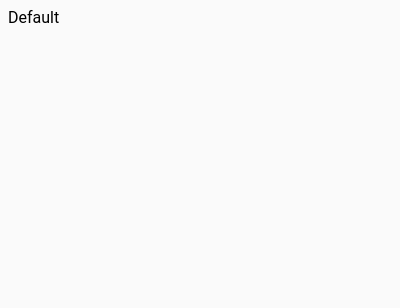
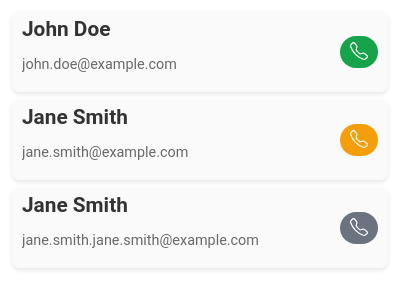
Before and after one commit to emrahcom/eparto-virtual-phone, a browser extension: page ui/popup.html in a window 400 px wide. Drawn offline with Linux system fonts and the light colour scheme.

Commit message:
feat(popup): initialize the contact list

```diff
--- a/ui/popup.html
+++ b/ui/popup.html
@@ -5,15 +5,103 @@
     <meta name="viewport" content="width=device-width, initial-scale=1.0">
     <title>Galaxy Virtual Phone</title>
     <style>
-      body {
+      .contact-list {
+        width: 98%;
+        max-width: 400px;
+        margin: 0 auto;
+        padding: 4px;
+        font-family: "Roboto", sans-serif;
+        overflow-y: auto;
+      }
+
+      .contact {
+        display: flex;
+        align-items: center;
+        justify-content: space-between;
+        padding: 10px;
         background-color: #fafafa;
-        font-family: "Roboto", sans-serif;
+        margin-bottom: 8px;
+        border-radius: 8px;
+        box-shadow: 0 2px 5px rgba(0, 0, 0, 0.1);
+        height: 60px;
+      }
+
+      .contact-info {
+        flex-grow: 1;
+        overflow: hidden;
+        white-space: nowrap;
+      }
+
+      .contact-name {
+        font-size: 1.3em;
+        color: #333;
+        margin: 0;
+      }
+
+      .contact-email {
+        font-size: 0.9em;
+        color: dimgray;
+      }
+
+      .phone {
+        width: 38px;
+        height: 32px;
+        padding: 0px;
+        border: none;
+        border-radius: 16px;
+        cursor: pointer;
+      }
+
+      .phone.online {
+        background-color: #16A34A;
+      }
+
+      .phone.idle {
+        background-color: #F59E0B;
+      }
+
+      .phone.offline {
+        background-color: #6B7280;
+      }
+
+      .phone:hover {
+        opacity: 0.8;
       }
     </style>
   </head>
 
   <body>
-    Default
+    <div class="contact-list">
+      <div class="contact">
+        <div class="contact-info">
+          <h3 class="contact-name">John Doe</h3>
+          <p class="contact-email">john.doe@example.com</p>
+        </div>
+        <button class="phone online">
+          <img src="/assets/accept.svg" alt="accept">
+        </button>
+      </div>
+
+      <div class="contact">
+        <div class="contact-info">
+          <h3 class="contact-name">Jane Smith</h3>
+          <p class="contact-email">jane.smith@example.com</p>
+        </div>
+        <button class="phone idle">
+          <img src="/assets/accept.svg" alt="accept">
+        </button>
+      </div>
+
+      <div class="contact">
+        <div class="contact-info">
+          <h3 class="contact-name">Jane Smith</h3>
+          <p class="contact-email">jane.smith.jane.smith@example.com</p>
+        </div>
+        <button class="phone offline">
+          <img src="/assets/accept.svg" alt="accept">
+        </button>
+      </div>
+    </div>
     <script type="module" src="popup.js"></script>
   </body>
 </html>
```
Also changed, not shown: ui/phone.html (+1 -1 lines).
